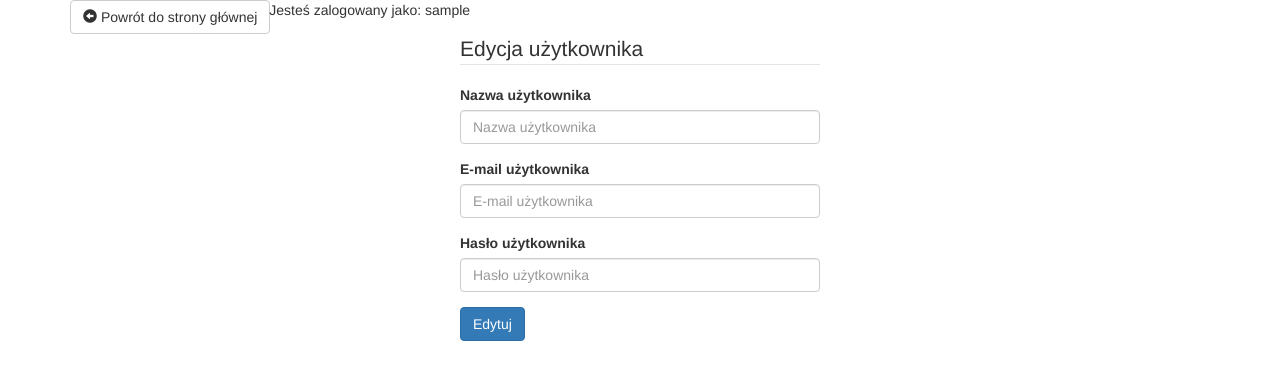
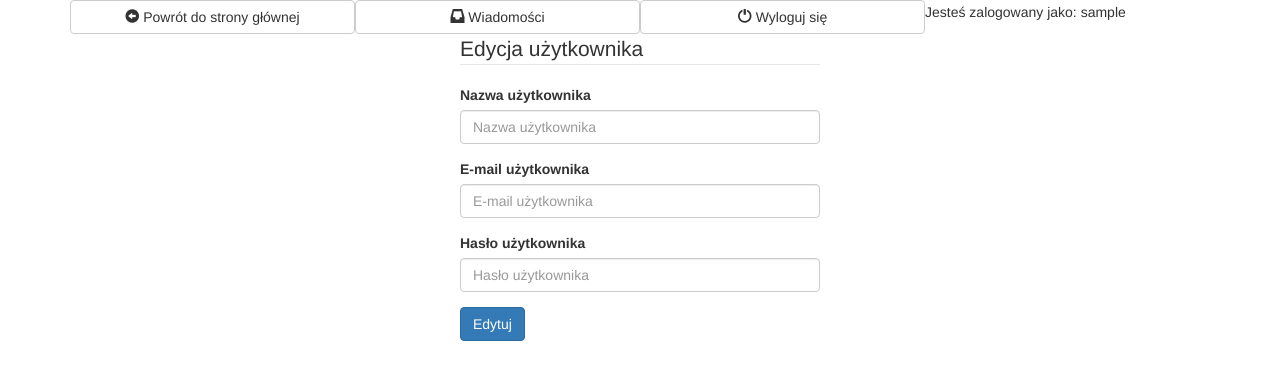
Before and after one commit to kuba465/Twitter, a PHP site: page /register_edit/edit_user.php in a window 1280 px wide. Shown: the top 380 px of the page. Run offline with PHP 8.4, Linux system fonts and the light colour scheme; the visitor is signed in with stand-in values (Sample User, id 1).

Commit message:
Add functions to pages

```diff
--- a/profiles/user_profile.php
+++ b/profiles/user_profile.php
@@ -1,6 +1,11 @@
 <?php
+
 session_start();
+if (!isset($_SESSION['id'])) {
+    header("Location: ../login.php");
+}
 if ($_SERVER['REQUEST_METHOD'] === 'POST') {
+    include '../search_form_service.php';
     include 'my_profile.php';
 }
 if ($_SERVER['REQUEST_METHOD'] === 'GET') {
--- a/register_edit/edit_user.php
+++ b/register_edit/edit_user.php
@@ -47,9 +47,15 @@ if ($_SERVER['REQUEST_METHOD'] === 'POST' && isset($_POST['edit'])) {
 
         <div class="float-left">
             <div class="container">
-                <div class="btn-group" role="group" aria-label="...">
+                <div class="btn-group btn-group-justified" role="group" aria-label="...">
                     <div class="btn-group" role="group">
                         <a href="../profiles/user_profile.php"><button type="button" class="btn btn-default"><div class="glyphicon glyphicon-circle-arrow-left"></div> Powrót do strony głównej</button></a>
+                    </div>
+                    <div class="btn-group" role="group">
+                        <a href="../messages/messages.php"><button type="button" class="btn btn-default"><div class="glyphicon glyphicon-inbox"></div> Wiadomości</button></a>
+                    </div>
+                    <div class="btn-group" role="group">
+                        <a href="../login.php?logout"><button type="button" class="btn btn-default"><div class="glyphicon glyphicon-off"></div> Wyloguj się</button></a>
                     </div>
                     <div class="btn-group" role="group">
                         <p>Jesteś zalogowany jako: <?php echo $_SESSION['username']; ?></p>
```
Also changed, not shown: profiles/my_profile.php (+12 -2 lines), profiles/other_profile.php (+10 -2 lines).
